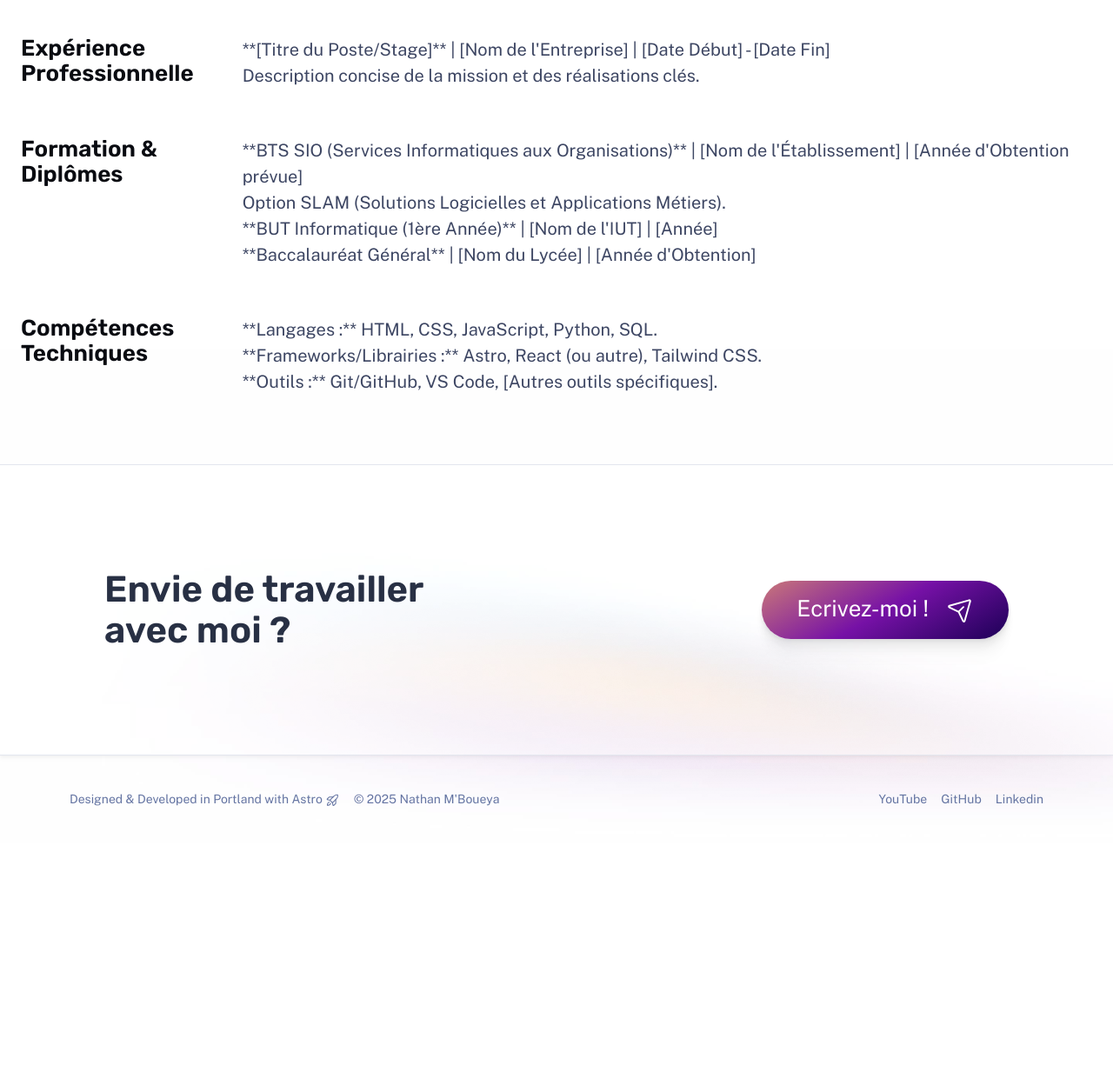
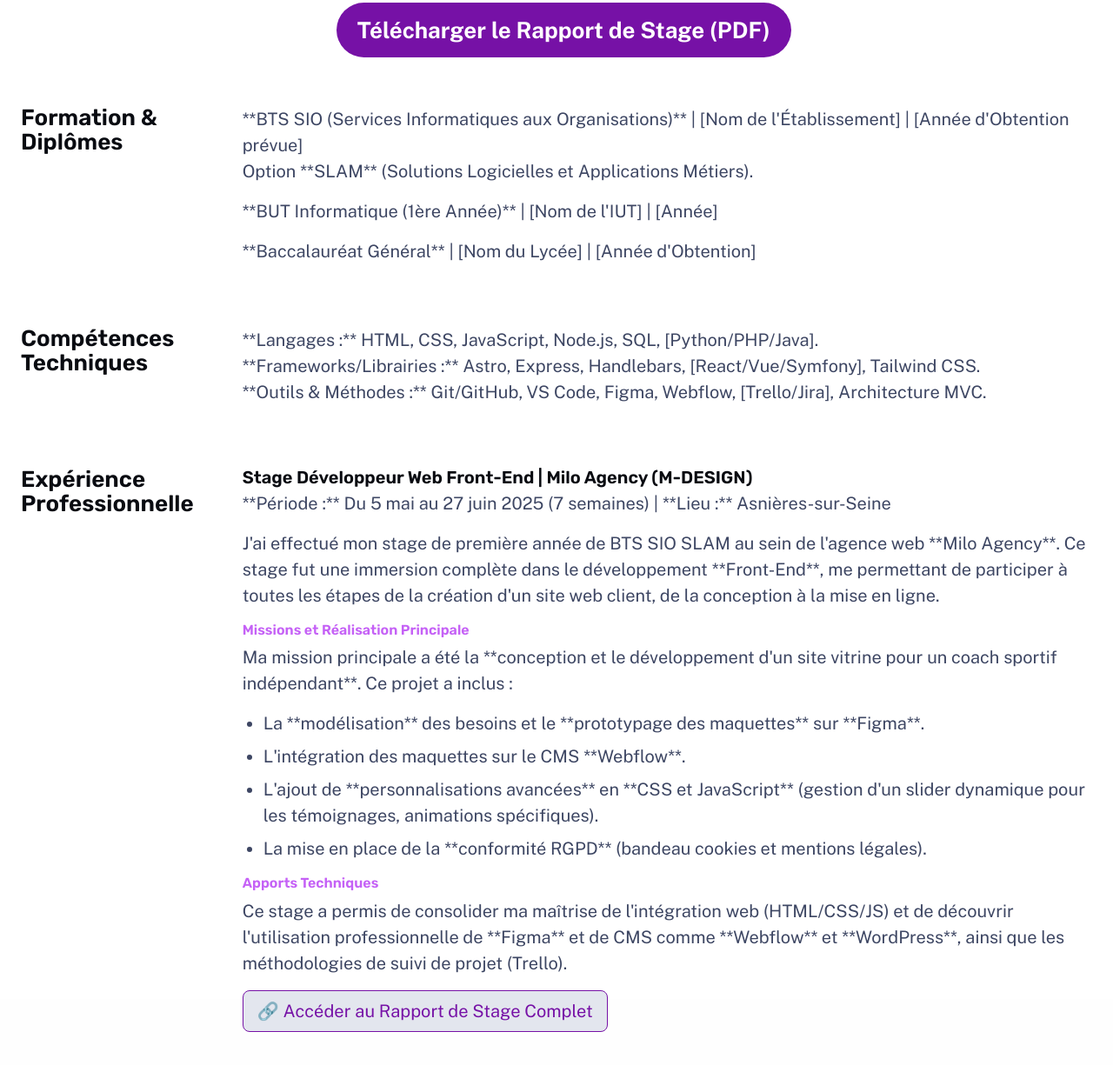
Before and after one commit to Nathan-14-05/my-portfolio-astro, an Astro site: page /cv in a window 1280 px wide. Shown: the part 1563-2788 px from the top of the page at 87% size. Before the commit the page ends 2533 px from the top, so only its background shows below. Built offline with nearby package versions, Linux system fonts and the light colour scheme; Astro itself is replaced by a stand-in of ours.

Commit message:
maj stage

```diff
--- a/src/pages/cv.astro
+++ b/src/pages/cv.astro
@@ -9,8 +9,8 @@ import Hero from '../components/Hero.astro';
         <main class="wrapper about">
 
             <Hero
-                    title="Mon CV"
-                    tagline="Parcours académique, professionnel et compétences techniques."
+                    title="Mon Curriculum Vitae"
+                    tagline="Parcours académique, expériences professionnelles et compétences techniques."
             >
                 <div class="cv-container">
                     <object
@@ -23,24 +23,13 @@ import Hero from '../components/Hero.astro';
 
                     <a
                             href="/assets/2nd_stage.pdf"
-                            download="Nathan_Mboueya_CV.pdf"
+                            download="Nathan_Mboueya_Rapport_Stage.pdf"
                             class="download-link"
                     >
-                        Télécharger le CV (PDF)
+                        Télécharger le Rapport de Stage (PDF)
                     </a>
                 </div>
             </Hero>
-
-            <section>
-                <h2 class="section-title">Expérience Professionnelle</h2>
-                <div class="content">
-                    <p>
-                        **[Titre du Poste/Stage]** | [Nom de l'Entreprise] | [Date Début] - [Date Fin]
-                        <br>
-                        Description concise de la mission et des réalisations clés.
-                    </p>
-                </div>
-            </section>
 
             <section>
                 <h2 class="section-title">Formation & Diplômes</h2>
@@ -48,7 +37,7 @@ import Hero from '../components/Hero.astro';
                     <p>
                         **BTS SIO (Services Informatiques aux Organisations)** | [Nom de l'Établissement] | [Année d'Obtention prévue]
                         <br>
-                        Option SLAM (Solutions Logicielles et Applications Métiers).
+                        Option **SLAM** (Solutions Logicielles et Applications Métiers).
                     </p>
                     <p>
                         **BUT Informatique (1ère Année)** | [Nom de l'IUT] | [Année]
@@ -63,11 +52,47 @@ import Hero from '../components/Hero.astro';
                 <h2 class="section-title">Compétences Techniques</h2>
                 <div class="content">
                     <p>
-                        **Langages :** HTML, CSS, JavaScript, Python, SQL.
+                        **Langages :** HTML, CSS, JavaScript, Node.js, SQL, [Python/PHP/Java].
                         <br>
-                        **Frameworks/Librairies :** Astro, React (ou autre), Tailwind CSS.
+                        **Frameworks/Librairies :** Astro, Express, Handlebars, [React/Vue/Symfony], Tailwind CSS.
                         <br>
-                        **Outils :** Git/GitHub, VS Code, [Autres outils spécifiques].
+                        **Outils & Méthodes :** Git/GitHub, VS Code, Figma, Webflow, [Trello/Jira], Architecture MVC.
+                    </p>
+                </div>
+            </section>
+
+
+            <section>
+                <h2 class="section-title">Expérience Professionnelle</h2>
+                <div class="content">
+                    <h3>Stage Développeur Web Front-End | Milo Agency (M-DESIGN)</h3>
+                    <p>
+                        **Période :** Du 5 mai au 27 juin 2025 (7 semaines) | **Lieu :** Asnières-sur-Seine
+                    </p>
+                    <p>
+                        J'ai effectué mon stage de première année de BTS SIO SLAM au sein de l'agence web **Milo Agency**. Ce stage fut une immersion complète dans le développement **Front-End**, me permettant de participer à toutes les étapes de la création d'un site web client, de la conception à la mise en ligne.
+                    </p>
+
+                    <h4>Missions et Réalisation Principale</h4>
+                    <p>Ma mission principale a été la **conception et le développement d'un site vitrine pour un coach sportif indépendant**. Ce projet a inclus :</p>
+                    <ul>
+                        <li>La **modélisation** des besoins et le **prototypage des maquettes** sur **Figma**.</li>
+                        <li>L'intégration des maquettes sur le CMS **Webflow**.</li>
+                        <li>L'ajout de **personnalisations avancées** en **CSS et JavaScript** (gestion d'un slider dynamique pour les témoignages, animations spécifiques).</li>
+                        <li>La mise en place de la **conformité RGPD** (bandeau cookies et mentions légales).</li>
+                    </ul>
+
+                    <h4>Apports Techniques</h4>
+                    <p>Ce stage a permis de consolider ma maîtrise de l'intégration web (HTML/CSS/JS) et de découvrir l'utilisation professionnelle de **Figma** et de CMS comme **Webflow** et **WordPress**, ainsi que les méthodologies de suivi de projet (Trello).</p>
+
+                    <p class="mt-4">
+                        <a
+                                href="/assets/rapport_stage.pdf"
+                                download="Nathan_Mboueya_Rapport_Stage.pdf"
+                                class="download-link secondary-link"
+                        >
+                            🔗 Accéder au Rapport de Stage Complet
+                        </a>
                     </p>
                 </div>
             </section>
@@ -79,7 +104,7 @@ import Hero from '../components/Hero.astro';
 
 <style>
     /* -------------------------------------------------------------------------- */
-    /* NOUVEAUX STYLES POUR L'APERÇU PDF ET LE BOUTON DE TÉLÉCHARGEMENT */
+    /* STYLES GÉNÉRAUX ET CV PREVIEW (INCHANGÉS) */
     /* -------------------------------------------------------------------------- */
     .cv-container {
         display: flex;
@@ -99,7 +124,7 @@ import Hero from '../components/Hero.astro';
     }
 
     .download-link {
-        /* Style du bouton de téléchargement */
+        /* Style du bouton de téléchargement principal (dans le Hero) */
         display: inline-block;
         padding: 0.75rem 1.5rem;
         background-color: var(--accent-regular);
@@ -107,14 +132,29 @@ import Hero from '../components/Hero.astro';
         text-decoration: none;
         border-radius: 999rem;
         font-weight: 600;
-        transition: background-color var(--theme-transition);
+        transition: background-color var(--theme-transition), transform 0.2s;
     }
 
     .download-link:hover {
         background-color: var(--accent-dark);
+        transform: translateY(-2px);
     }
+
+    /* Style spécifique pour le lien secondaire à l'intérieur de la section */
+    .secondary-link {
+        padding: 0.5rem 1rem;
+        background-color: var(--gray-800);
+        color: var(--accent-regular);
+        border: 1px solid var(--accent-regular);
+        font-weight: 500;
+        border-radius: 0.5rem;
+    }
+    .secondary-link:hover {
+        background-color: var(--gray-700);
+    }
+
     /* -------------------------------------------------------------------------- */
-    /* STYLES DE LA MISE EN PAGE PRINCIPALE (REPRIS DE ABOUT.ASTRO) */
+    /* STYLES DE LA MISE EN PAGE PRINCIPALE (GRILLE ET SECTIONS) */
     /* -------------------------------------------------------------------------- */
     .about {
         display: flex;
@@ -138,6 +178,34 @@ import Hero from '../components/Hero.astro';
     .content {
         grid-column: 2 / 4;
     }
+
+    .content ul {
+        list-style-type: disc;
+        padding-left: 1.5rem;
+        margin-top: 0.5rem;
+    }
+
+    .content li {
+        margin-bottom: 0.5rem;
+    }
+
+    .content p {
+        margin-bottom: 1rem;
+    }
+
+    .content h3 {
+        color: var(--gray-0);
+        font-size: var(--text-lg);
+        margin-bottom: 0.25rem;
+    }
+
+    .content h4 {
+        color: var(--accent-light);
+        font-size: var(--text-base);
+        margin-top: 1rem;
+        margin-bottom: 0.5rem;
+    }
+
 
     .content :global(a) {
         text-decoration: 1px solid underline transparent;
```
Also changed, not shown: 1 other file.
